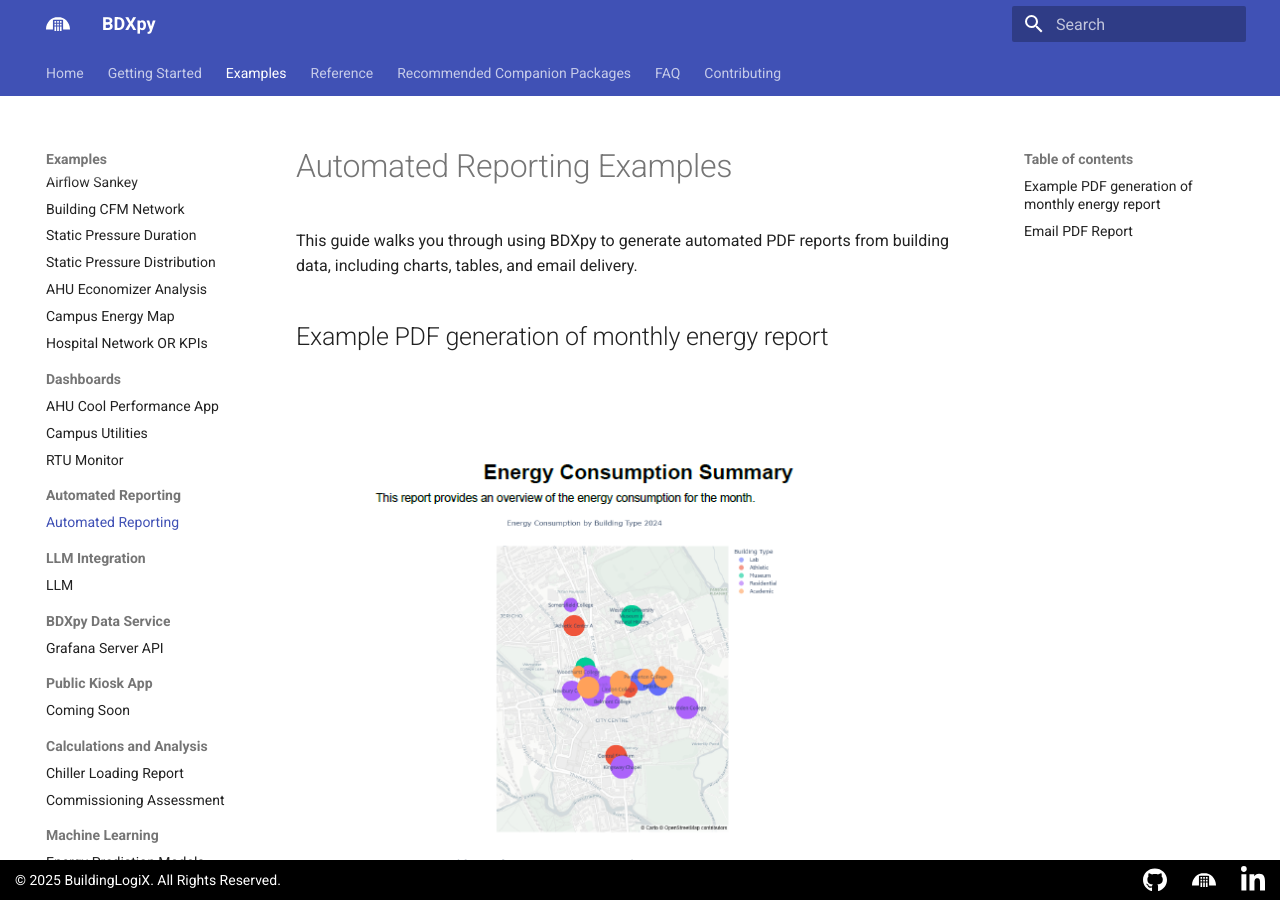
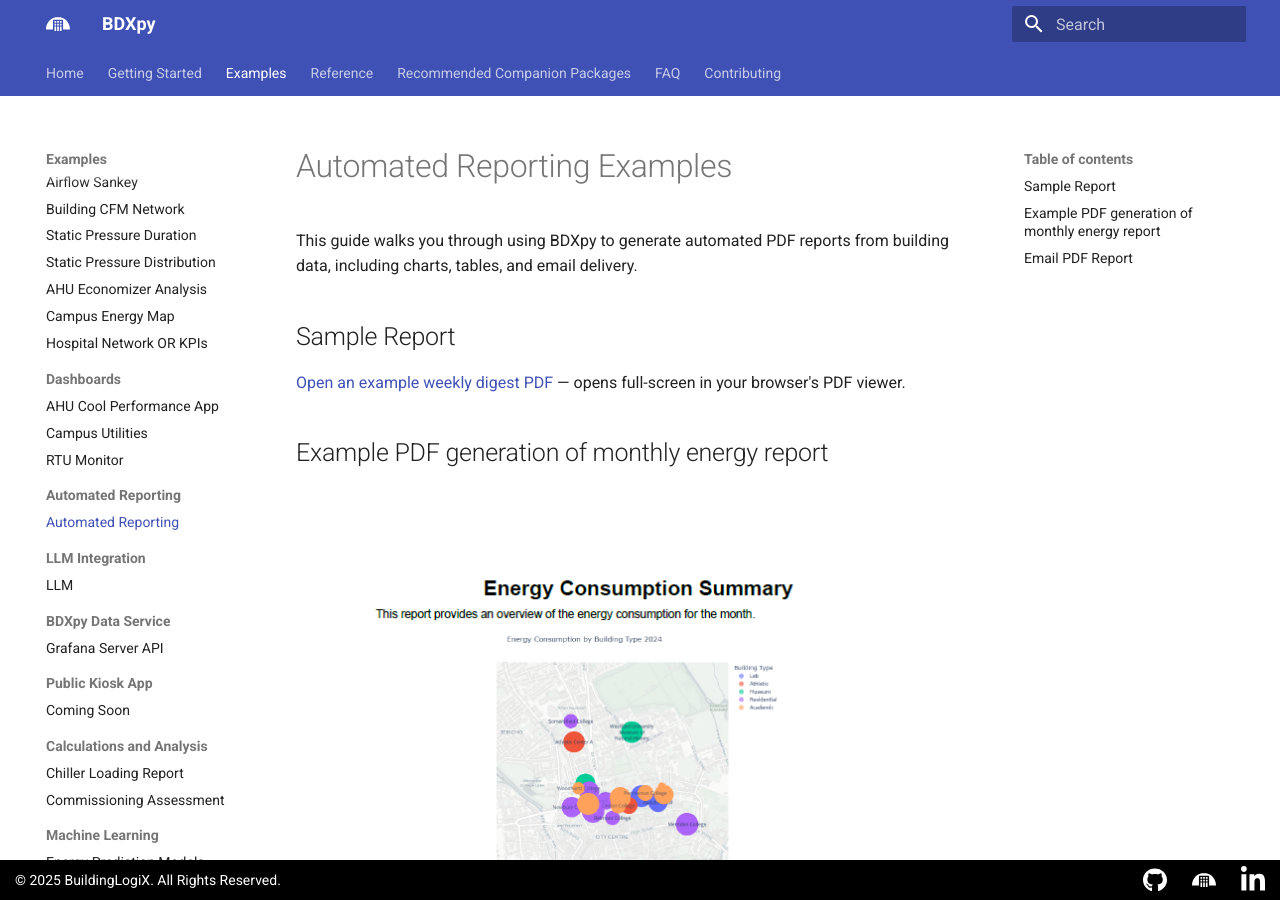
Before and after one commit to BuildingLogiX/BDXpy, an MkDocs documentation site: the page built from docs/examples/Automated Reporting/automatedReporting.md, in a window 1280 px wide and 900 px high. Built offline with MkDocs 1.6.1 and Material for MkDocs 9.7.7, drawn with Linux system fonts in a browser that asks for light colours.

Commit message:
Add sample report link and include weekly digest example PDF

```diff
--- a/docs/examples/Automated Reporting/automatedReporting.md
+++ b/docs/examples/Automated Reporting/automatedReporting.md
@@ -2,6 +2,9 @@
 
 This guide walks you through using BDXpy to generate automated PDF reports from building data, including charts, tables, and email delivery.
 
+## Sample Report
+
+[Open an example weekly digest PDF](weekly_digest_example.pdf){:target="_blank"} — opens full-screen in your browser's PDF viewer.
 
 ## Example PDF generation of monthly energy report
 
```
Also changed, not shown: 1 other file.
